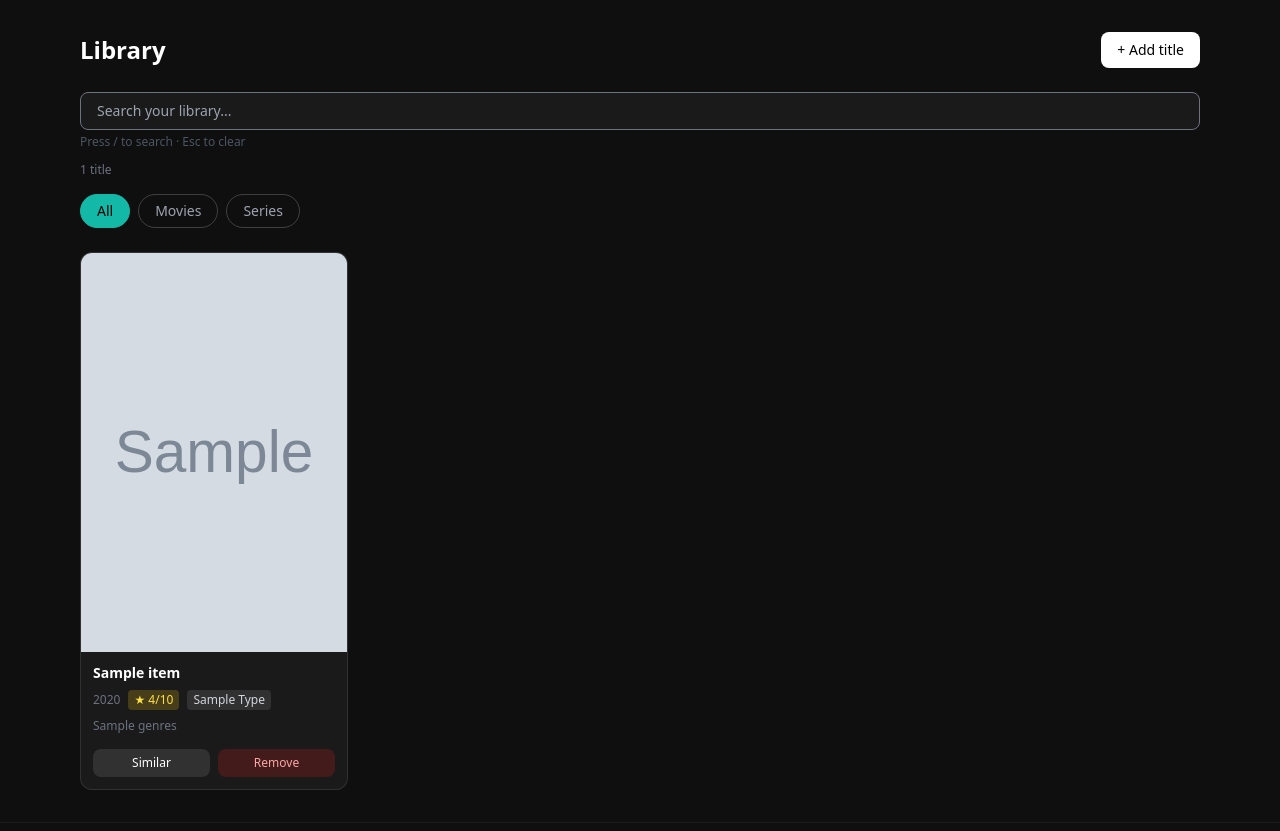
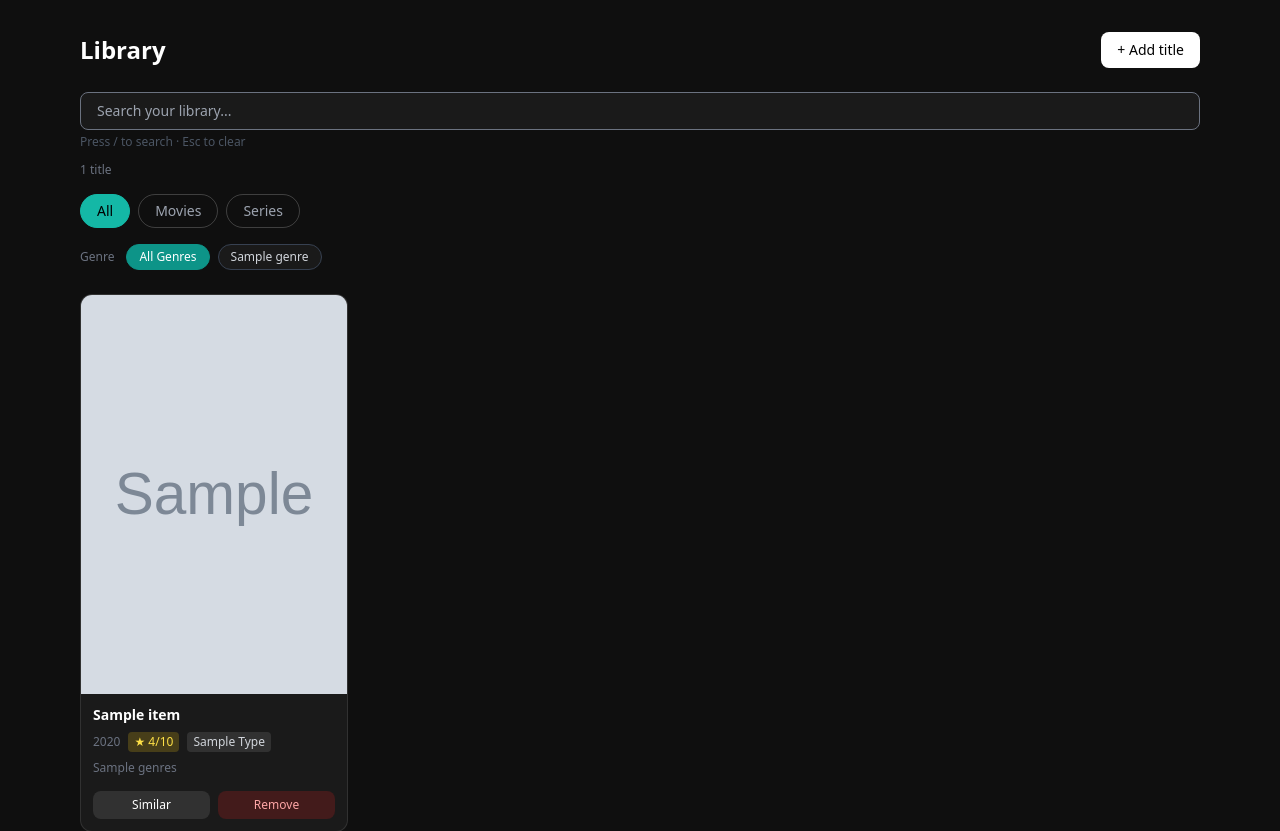
Before and after one commit to parzival1401/Movie-series-tracker, a FastAPI app: template app/templates/library.html in a window 1280 px wide. Shown: the part 53-884 px from the top of the page. Run offline with FastAPI, Linux system fonts and the light colour scheme; the template is opened without the code that fills it: most values are stand-ins (such as "Sample title", 1, 10 or a date in 2020); grey boxes marked "Sample" are stand-in pictures; some libraries are stand-ins or nearby versions.

Commit message:
Add genre filter bar to library page
- main.py: extract sorted unique genres from watched items, pass genres_list
  to library template
- library.html: horizontally scrollable genre pill row between type filter
  and card grid; "All Genres" pill active by default
- filterCards() now checks all three dimensions: search query, type, genre
- URL state extended with ?genre= param; restored on page load
- All three filters compose: e.g. Action + Movies + "dragon" all apply at once

Co-Authored-By: Claude Sonnet 4.6 <noreply@anthropic.com>

```diff
--- a/app/main.py
+++ b/app/main.py
@@ -48,10 +48,18 @@ def library(request: Request, filter: str | None = None, error: str | None = Non
     if filter not in ("movie", "series"):
         filter = None
     items = db.get_all_watched(filter_type=filter)
+    all_genres: set[str] = set()
+    for item in items:
+        if item["genres"]:
+            for g in item["genres"].split(","):
+                genre = g.strip()
+                if genre:
+                    all_genres.add(genre)
+    genres_list = sorted(all_genres)
     return templates.TemplateResponse(
         request=request,
         name="library.html",
-        context={"items": items, "current_filter": filter, "error": error},
+        context={"items": items, "current_filter": filter, "error": error, "genres_list": genres_list},
     )
 
 
--- a/app/templates/library.html
+++ b/app/templates/library.html
@@ -30,8 +30,8 @@
 <!-- Results counter -->
 <p id="results-count" class="text-xs text-gray-500 mb-4"></p>
 
-<!-- Filter bar -->
-<div class="flex gap-2 mb-6 text-sm">
+<!-- Type filter bar -->
+<div class="flex gap-2 mb-4 text-sm">
   <button data-filter="all"
           class="filter-btn px-4 py-1.5 rounded-full border transition border-white/20 text-gray-400 hover:text-white">
     All
@@ -45,6 +45,25 @@
     Series
   </button>
 </div>
+
+<!-- Genre filter bar -->
+{% if genres_list %}
+<div class="flex items-center gap-3 mb-6">
+  <span class="text-xs text-gray-500 flex-none">Genre</span>
+  <div class="flex gap-2 overflow-x-auto flex-1" style="scrollbar-width: none">
+    <button class="genre-pill bg-teal-600 border border-teal-600 text-white text-xs px-3 py-1 rounded-full cursor-pointer whitespace-nowrap"
+            data-genre="all">
+      All Genres
+    </button>
+    {% for genre in genres_list %}
+    <button class="genre-pill bg-[#1a1a1a] border border-gray-700 text-gray-300 text-xs px-3 py-1 rounded-full cursor-pointer whitespace-nowrap hover:border-gray-500 transition"
+            data-genre="{{ genre | lower }}">
+      {{ genre }}
+    </button>
+    {% endfor %}
+  </div>
+</div>
+{% endif %}
 
 {% if items %}
 <div class="grid grid-cols-2 sm:grid-cols-3 md:grid-cols-4 gap-4">
@@ -130,6 +149,7 @@ const clearBtn = document.getElementById('search-clear');
 const resultsCount = document.getElementById('results-count');
 
 let activeFilter = 'all';
+let activeGenre = 'all';
 
 function filterCards() {
   const query = searchInput.value.toLowerCase().trim();
@@ -140,10 +160,14 @@ function filterCards() {
     const titleMatch = card.dataset.title.includes(query);
     const genreMatch = card.dataset.genres.includes(query);
     const typeMatch = activeFilter === 'all' || card.dataset.type === activeFilter;
-    const show = (titleMatch || genreMatch) && typeMatch;
+
+    const cardGenres = card.dataset.genres.split(',').map(g => g.trim().toLowerCase());
+    const genreFilterMatch = activeGenre === 'all' || cardGenres.includes(activeGenre.toLowerCase());
+
+    const show = (titleMatch || genreMatch) && typeMatch && genreFilterMatch;
     card.style.display = show ? '' : 'none';
     if (show) visible++;
-    if (typeMatch) typeTotal++;
+    if (typeMatch && genreFilterMatch) typeTotal++;
   });
 
   if (noResults) noResults.classList.toggle('hidden', visible > 0);
@@ -161,6 +185,7 @@ function filterCards() {
   const params = new URLSearchParams();
   if (query) params.set('q', query);
   if (activeFilter !== 'all') params.set('type', activeFilter);
+  if (activeGenre !== 'all') params.set('genre', activeGenre);
   const newUrl = params.toString()
     ? `${window.location.pathname}?${params}`
     : window.location.pathname;
@@ -176,6 +201,7 @@ function clearSearch() {
 clearBtn.addEventListener('click', clearSearch);
 searchInput.addEventListener('input', filterCards);
 
+// Type filter buttons
 const filterBtns = document.querySelectorAll('.filter-btn');
 const activeClass = ['bg-teal-500', 'text-black', 'border-teal-500'];
 const inactiveClass = ['border-white/20', 'text-gray-400'];
@@ -193,6 +219,25 @@ function setActiveFilter(btn) {
 
 filterBtns.forEach(btn => {
   btn.addEventListener('click', () => setActiveFilter(btn));
+});
+
+// Genre pill buttons
+const genrePillActive = ['bg-teal-600', 'border-teal-600', 'text-white'];
+const genrePillInactive = ['bg-[#1a1a1a]', 'border-gray-700', 'text-gray-300'];
+
+function setActiveGenre(pill) {
+  document.querySelectorAll('.genre-pill').forEach(p => {
+    p.classList.remove(...genrePillActive);
+    p.classList.add(...genrePillInactive);
+  });
+  pill.classList.remove(...genrePillInactive);
+  pill.classList.add(...genrePillActive);
+  activeGenre = pill.dataset.genre;
+  filterCards();
+}
+
+document.querySelectorAll('.genre-pill').forEach(pill => {
+  pill.addEventListener('click', () => setActiveGenre(pill));
 });
 
 // Keyboard shortcuts
@@ -214,9 +259,25 @@ document.addEventListener('keydown', e => {
 const urlParams = new URLSearchParams(window.location.search);
 const initialQuery = urlParams.get('q') || '';
 const initialFilter = urlParams.get('type') || 'all';
+const initialGenre = urlParams.get('genre') || 'all';
 
 if (initialQuery) searchInput.value = initialQuery;
 
+// Set genre pill from URL
+if (initialGenre !== 'all') {
+  activeGenre = initialGenre;
+  const targetPill = document.querySelector(`.genre-pill[data-genre="${initialGenre}"]`);
+  if (targetPill) {
+    document.querySelectorAll('.genre-pill').forEach(p => {
+      p.classList.remove(...genrePillActive);
+      p.classList.add(...genrePillInactive);
+    });
+    targetPill.classList.remove(...genrePillInactive);
+    targetPill.classList.add(...genrePillActive);
+  }
+}
+
+// Set type filter from URL (also triggers filterCards)
 const targetFilterBtn = document.querySelector(`[data-filter="${initialFilter}"]`);
 setActiveFilter(targetFilterBtn || document.querySelector('[data-filter="all"]'));
 </script>
```
